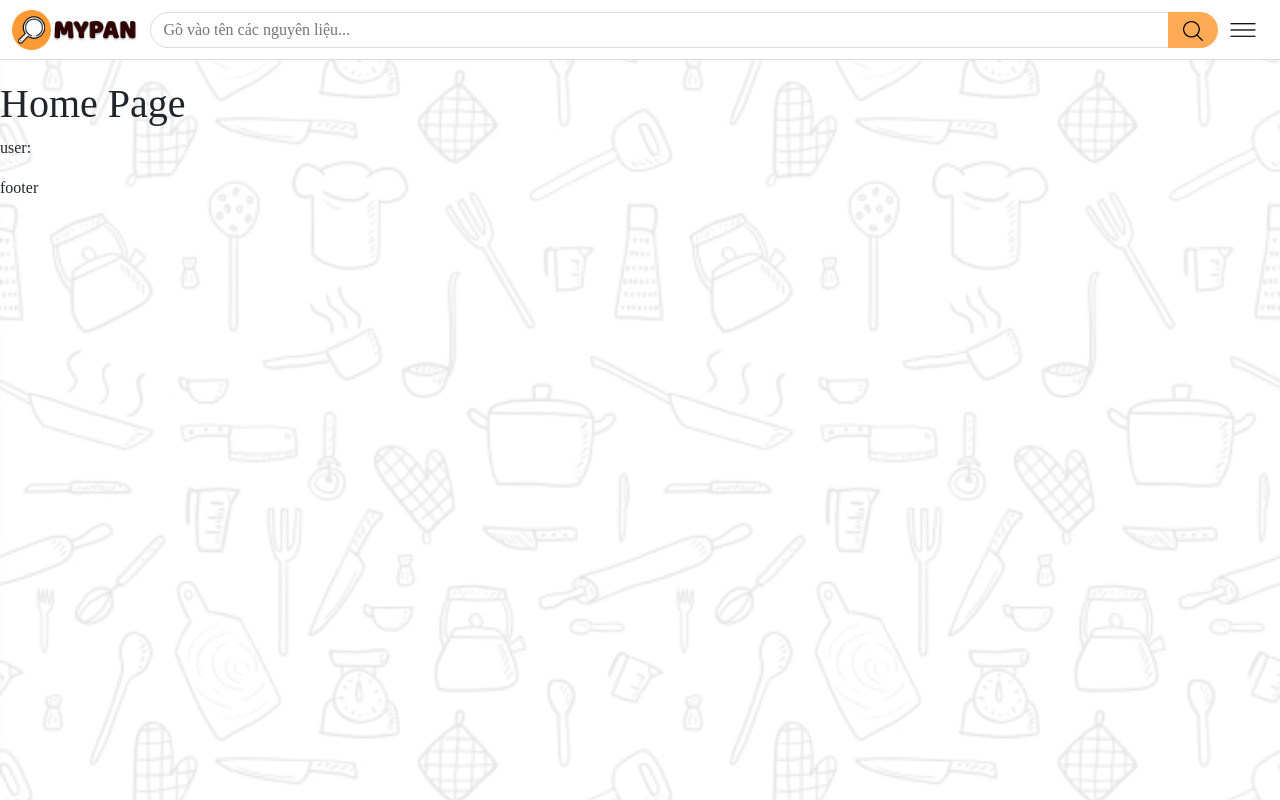
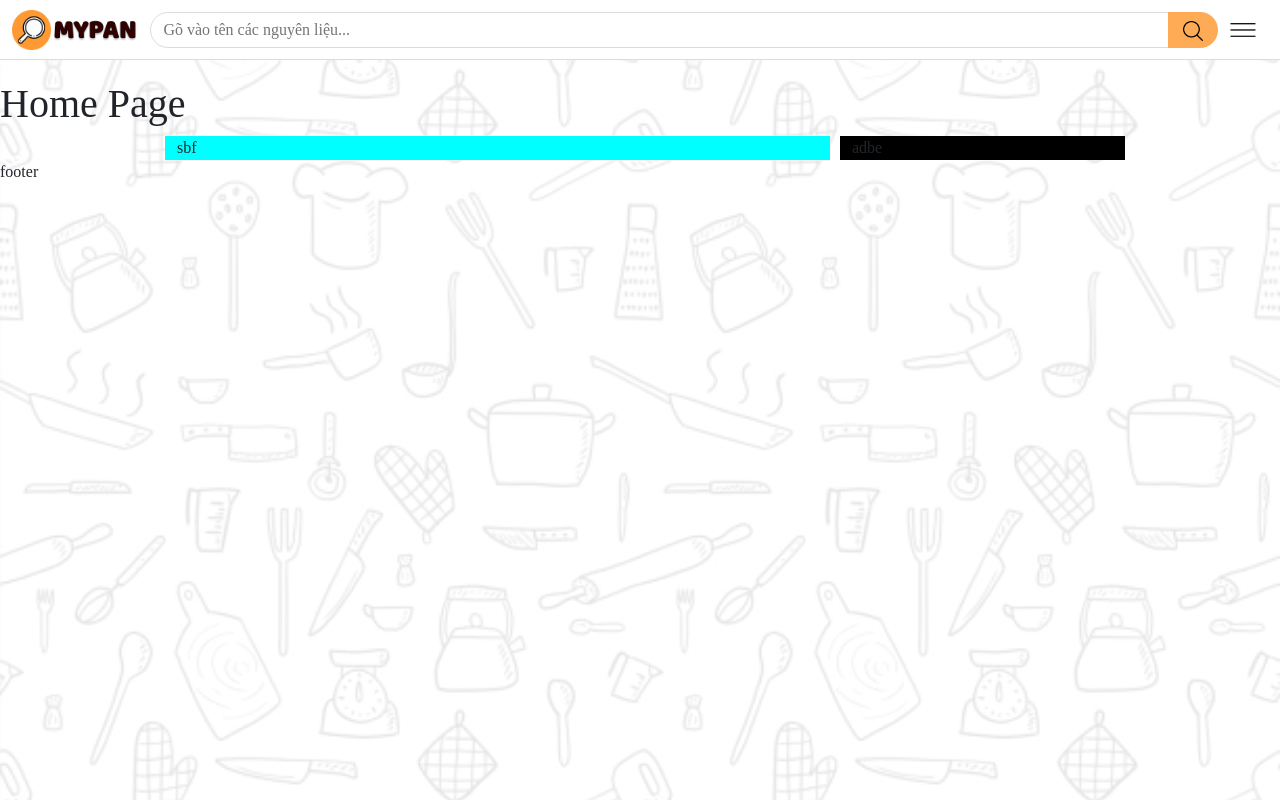
Before and after one commit to PhungNhuY/MYPAN_FE, a Vue app: page / in a window 1280 px wide. Built offline with nearby package versions, Linux system fonts and the light colour scheme; no server answers; a web font is replaced by a local one.

Commit message:
draft home page

```diff
--- a/src/views/pages/HomePage.vue
+++ b/src/views/pages/HomePage.vue
@@ -8,5 +8,25 @@ const {user} = storeToRefs(authStore);
 
 <template>
     <h1>Home Page</h1>
-    <p>user: {{ user?.email }}</p>
+    <div class="container">
+        <div class="row">
+            <div class="col-7 offset-1 main-col">
+                sbf
+            </div>
+            <div class="col-3 feature-col">
+                adbe
+            </div>
+        </div>
+    </div>
 </template>
+
+<style scoped lang="scss">
+.main-col{
+    background-color: aqua;
+    margin-right: 10px;
+}
+
+.feature-col{
+    background-color: black;
+}
+</style>
```
Also changed, not shown: src/components/SliderAndSearch.vue (added, +10 -0 lines).
